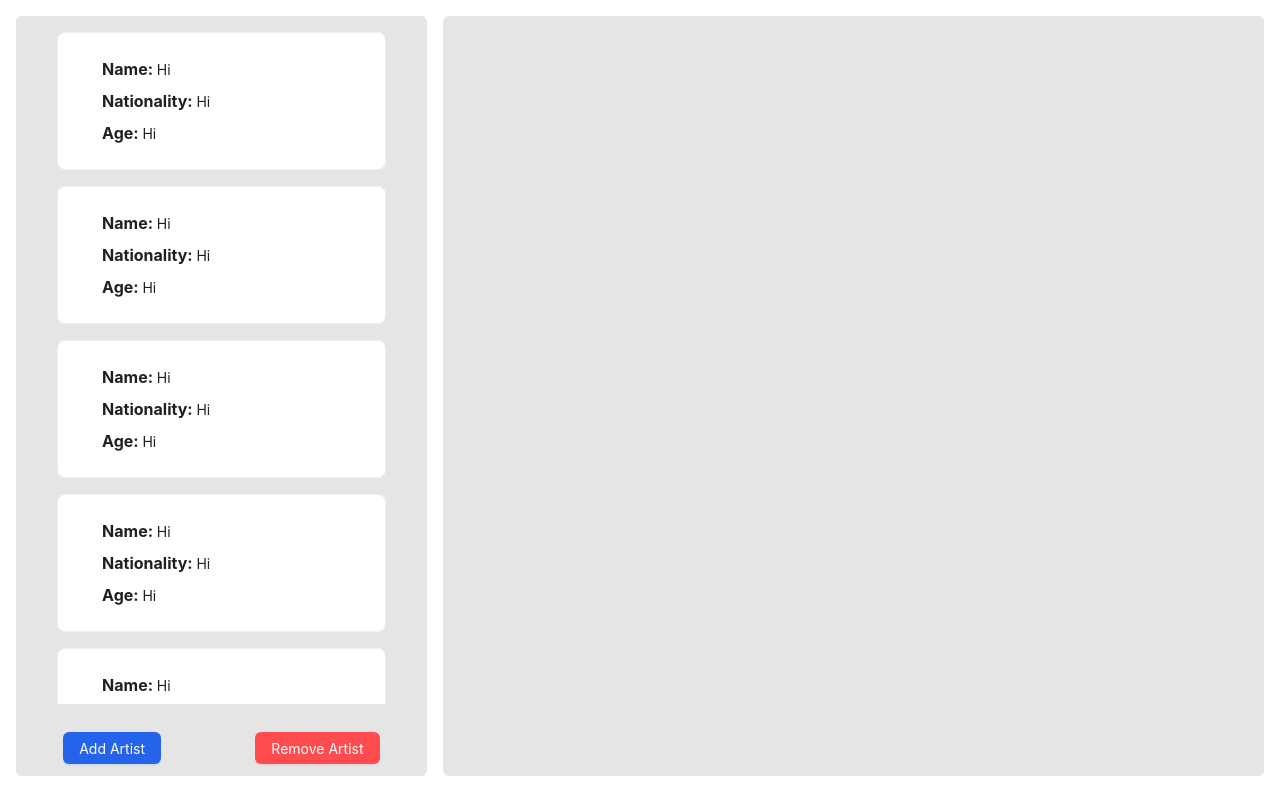
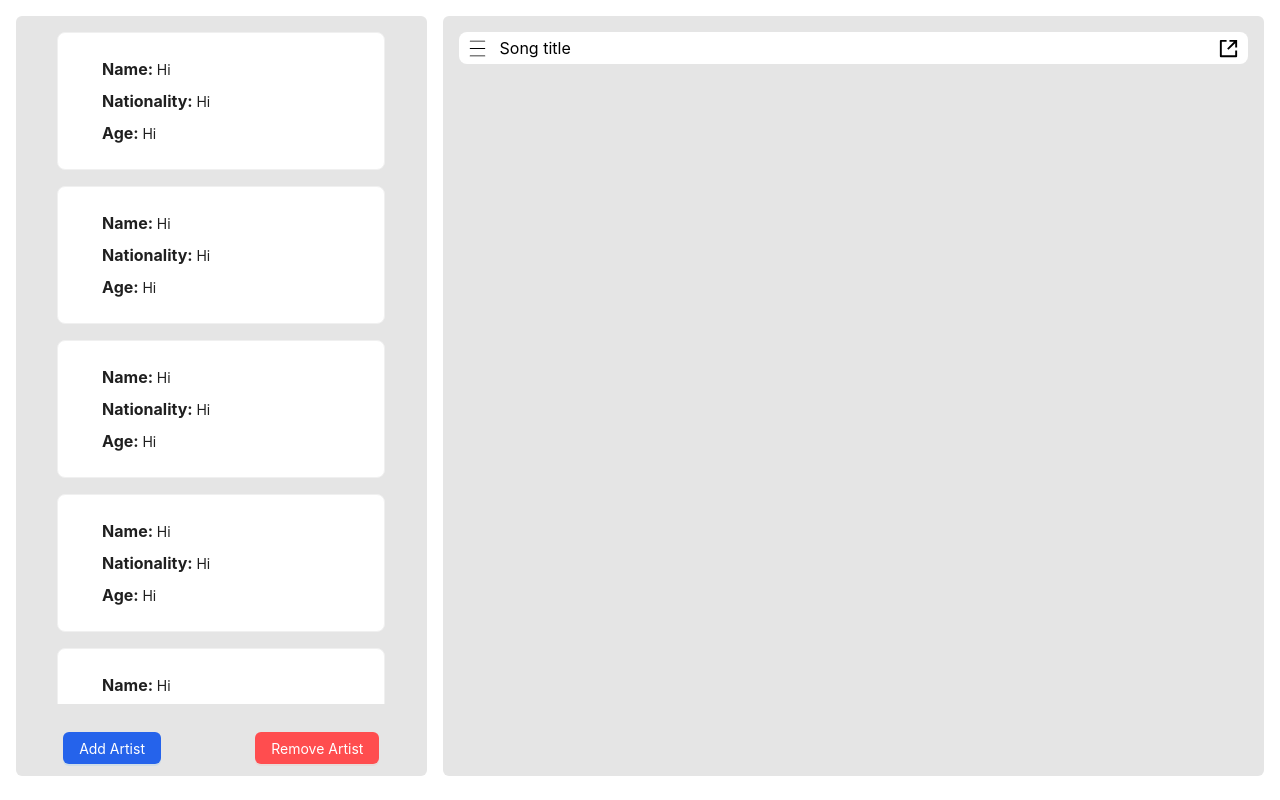
Before and after one commit to chiranjibi7/BMI-Task-Frontend, a React (Create React App) app: page / in a window 1280 px wide. Built offline with nearby package versions, Linux system fonts and the light colour scheme.

Commit message:
song list component ui complete

```diff
--- a/package.json
+++ b/package.json
@@ -3,7 +3,6 @@
   "version": "0.1.0",
   "private": true,
   "dependencies": {
-    "@ant-design/icons": "^5.2.6",
     "@reduxjs/toolkit": "^2.0.1",
     "@testing-library/jest-dom": "^5.17.0",
     "@testing-library/react": "^13.4.0",
@@ -11,6 +10,7 @@
     "antd": "^5.12.5",
     "react": "^18.2.0",
     "react-dom": "^18.2.0",
+    "react-icons": "^4.12.0",
     "react-redux": "^9.0.4",
     "react-router-dom": "^6.21.1",
     "react-scripts": "5.0.1",
--- a/src/components/ArtistDetails.jsx
+++ b/src/components/ArtistDetails.jsx
@@ -1,8 +1,10 @@
-import React from 'react'
+import React from 'react';
+import SongList from './SongList';
 
 function ArtistDetails() {
   return (
-    <div className='h-95vh bg-neutral-200 w-2/3 rounded-md flex flex-col gap-3 pb-4'>
+    <div className='h-95vh bg-neutral-200 w-2/3 rounded-md flex flex-col relative p-4'>
+        <SongList/>
     </div>
   )
 }
--- a/src/components/SongList.jsx
+++ b/src/components/SongList.jsx
@@ -1,9 +1,61 @@
-import React from 'react'
+import React from "react";
+import { RiShareBoxLine } from "react-icons/ri";
+import { CiMenuBurger } from "react-icons/ci";
+import { Dropdown } from "antd";
+
+const items = [
+  {
+    key: "1",
+    label: (
+      <p
+      >
+        1st menu item 1st menu item 1st menu item 1st menu item
+      </p>
+    ),
+  },
+  {
+    key: "2",
+    label: (
+      <p
+      >
+        1st menu item 1st menu item 1st menu item 1st menu item
+      </p>
+    ),
+  },
+  {
+    key: "3",
+    label: (
+      <p
+      >
+        1st menu item 1st menu item 1st menu item 1st menu item
+      </p>
+    )
+  }
+];
 
 function SongList() {
   return (
-    <div>SongList</div>
-  )
+    <div className="bg-white rounded-lg w-full px-2 py-1 flex items-center">
+      <div className="grow flex items-center gap-3">
+        <Dropdown
+          placement="bottomLeft"
+          menu={{
+            items,
+            style: { marginTop: "5px" },
+            onClick:(l)=>console.log(l)
+          }}
+          trigger={["click"]}
+        >
+          <CiMenuBurger size={21} className="hover:cursor-pointer" />
+        </Dropdown>
+        <p>Song title</p>
+      </div>
+
+      <div className="self-end">
+        <RiShareBoxLine size={23} className="hover:cursor-pointer" />
+      </div>
+    </div>
+  );
 }
 
-export default SongList
+export default SongList;
```
Also changed, not shown: 1 other file (tests, documents, lock files or other folders).
